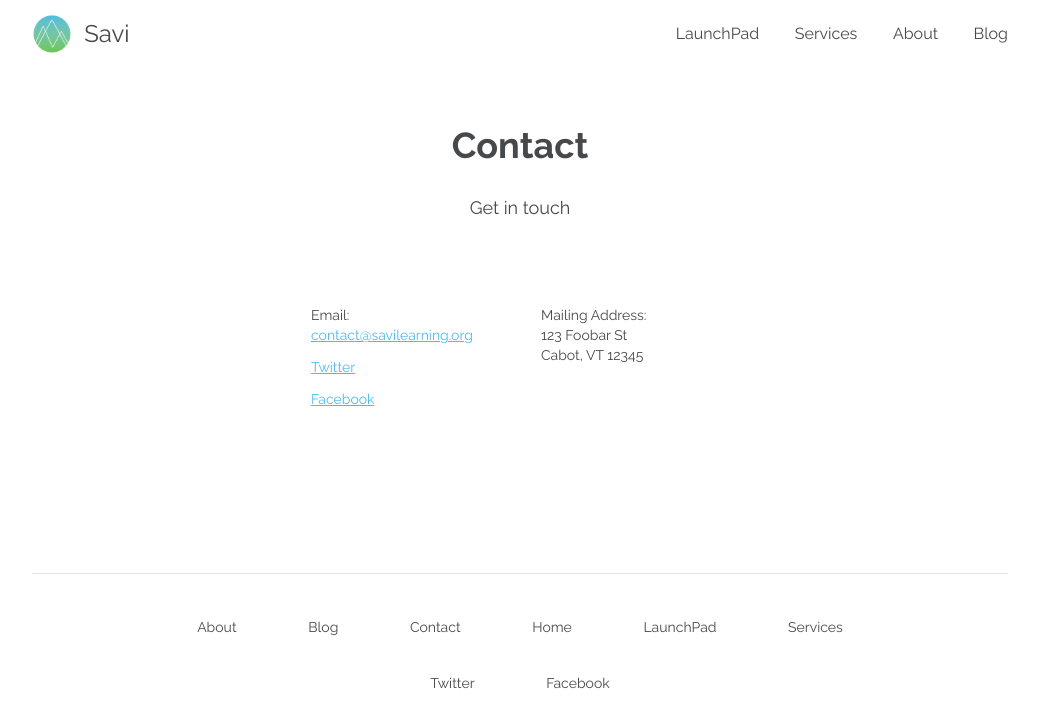
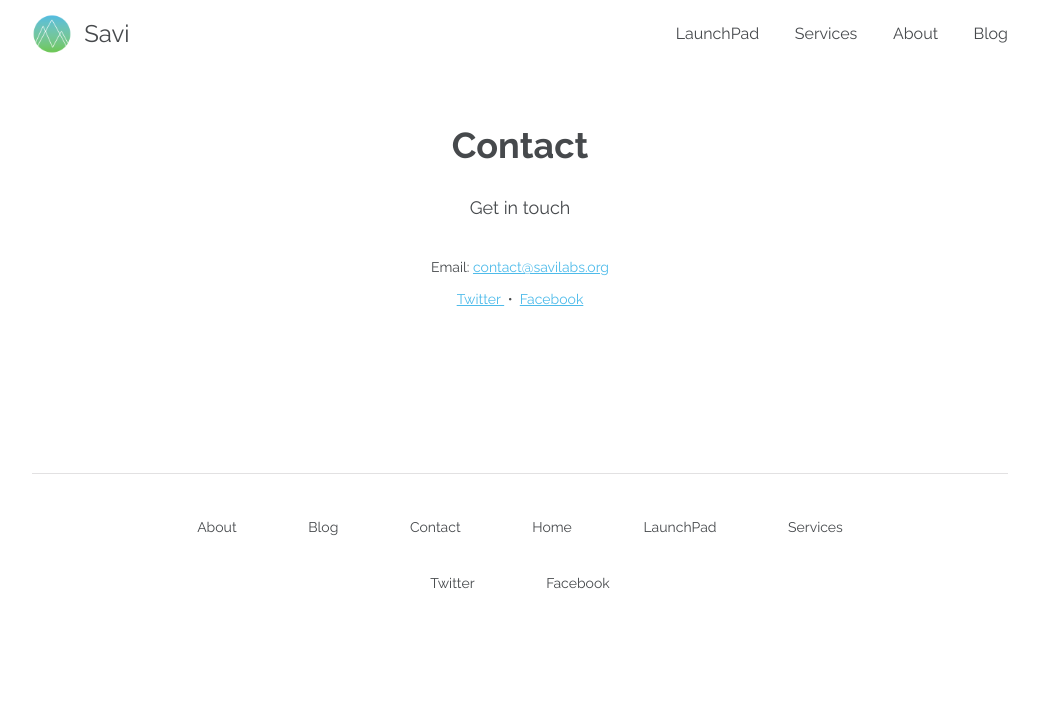
Before and after one commit to savilabs/savilabs.github.io, a Jekyll site: the page built from contact.html, in a window 1280 px wide. Shown: the top 728 px of the page, without its empty margins (120-1159 px from the left). Built offline with Jekyll 4.4.1, drawn with Linux system fonts in a browser that asks for light colours; nearby versions of some CDN libraries.

Commit message:
Update Contact page content & layout
This updates the contact email and site config for the new domain
that'll be used, savilabs.org, and it removes the placeholder address
from the contact page. Now the Contact page content is displayed
centered to make the most of the available space.

This change was made in preparation for launching the site.

```diff
--- a/_config.yml
+++ b/_config.yml
@@ -15,12 +15,12 @@ defaults:
   values:
     layout: post
     author:
-email: contact@savilearning.org
+email: contact@savilabs.org
 description: Build incredible learning experiences. Savi creates LaunchPad, an application
   for creating educational projects collaboratively, and offers services to help educators
   get the most out of their projects.
 baseurl:
-url: http://www.savilearning.org
+url: http://www.savilabs.org
 permalink: ":title"
 gems:
 - jemoji
--- a/_sass/_base.scss
+++ b/_sass/_base.scss
@@ -34,6 +34,9 @@ p {
   line-height: 20px;
 }
 
+.centered {
+  text-align: center;
+}
 
 /**
 * Set `margin-bottom` to maintain vertical rhythm
--- a/contact.html
+++ b/contact.html
@@ -11,32 +11,22 @@ layout: page
     <p class='intro-text'>Get in touch</p>
   </div>
 
-  <div class='row padding-top-md'>
-    <div class='col col--half'>
+  <div class='centered padding-top-md'>
     <p>
-        Email:
-        <a href='mailto:contact@savilearning.org'>contact@savilearning.org</a>
+      Email: <a href='mailto:{{ site.email }}'>{{ site.email }}</a>
     </p>
 
+      <p>
         {% if site.twitter_url %}
-        <p>
           {% include twitter-link.html %}
-        </p>
         {% endif %}
 
+        &nbsp;&#8226;&nbsp;
+
         {% if site.facebook_url %}
-        <p>
           {% include facebook-link.html %}
+        {% endif %}
       </p>
-      {% endif %}
-    </div>
 
-    <div class='col col--half'>
-      <p>
-        Mailing Address:<br>
-        123 Foobar St<br>
-        Cabot, VT 12345
-      </p>
   </div>
 </div>
-</div>
```
Lines whose indentation alone changed are shown as unchanged.
